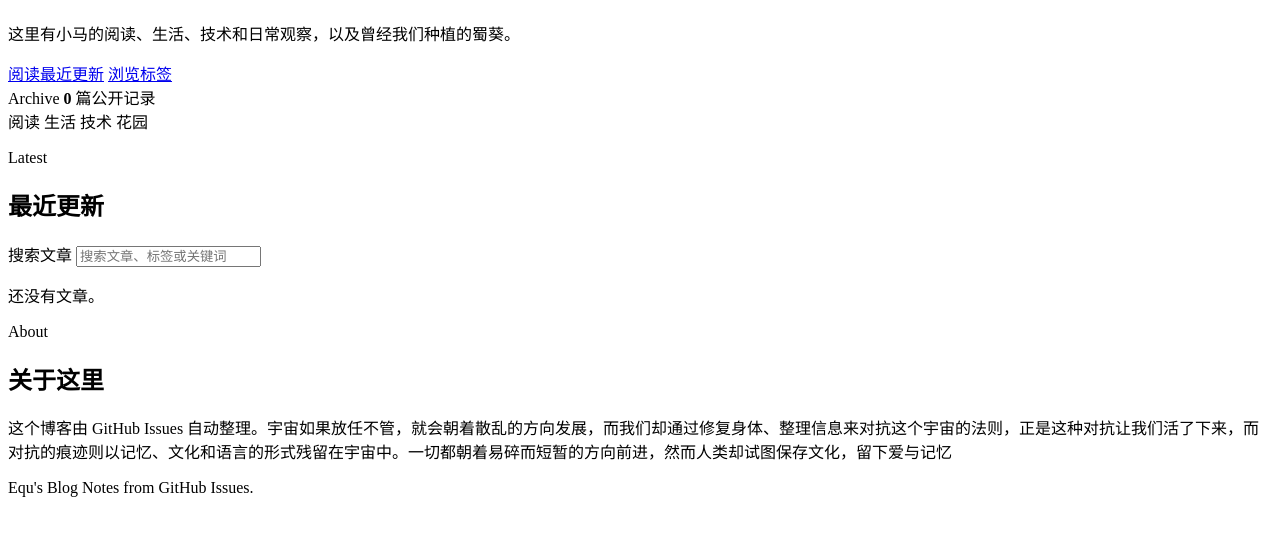
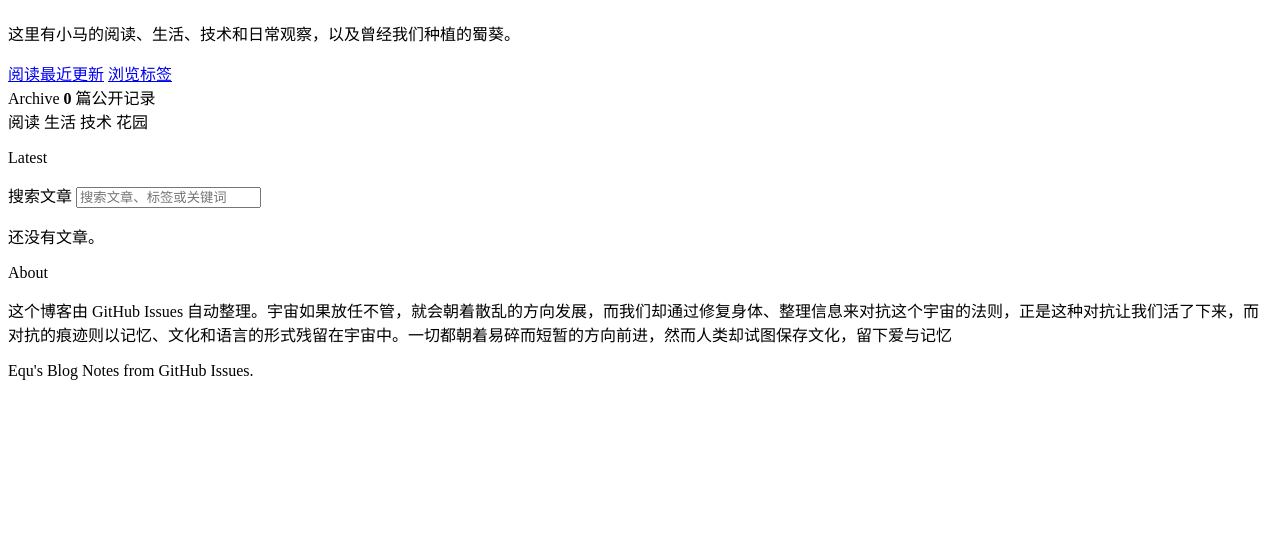
Before and after one commit to Equuuu/Equ_Blog, a Python web app: template site-overrides/templates/index.html in a window 1280 px wide. Shown: the part 163-699 px from the top of the page. Run offline with Jinja, Linux system fonts and the light colour scheme; the template is opened without the code that fills it, so the values that code supplies are empty.

Commit message:
Remove duplicate homepage section titles

```diff
--- a/index.html
+++ b/index.html
@@ -51,7 +51,6 @@
     <section class="section-block" id="latest">
       <div class="section-heading">
         <p>Latest</p>
-        <h2>最近更新</h2>
       </div>
       <div class="post-tools" aria-label="文章搜索">
         <label class="search-field">
@@ -87,7 +86,6 @@
     <section class="section-block about-block" id="about">
       <div class="section-heading">
         <p>About</p>
-        <h2>关于这里</h2>
       </div>
       <p>这个博客由 GitHub Issues 自动整理。宇宙如果放任不管，就会朝着散乱的方向发展，而我们却通过修复身体、整理信息来对抗这个宇宙的法则，正是这种对抗让我们活了下来，而对抗的痕迹则以记忆、文化和语言的形式残留在宇宙中。一切都朝着易碎而短暂的方向前进，然而人类却试图保存文化，留下爱与记忆</p>
     </section>
--- a/site-overrides/templates/index.html
+++ b/site-overrides/templates/index.html
@@ -29,7 +29,6 @@
 <section class="section-block" id="latest">
   <div class="section-heading">
     <p>Latest</p>
-    <h2>最近更新</h2>
   </div>
   <div class="post-tools" aria-label="文章搜索">
     <label class="search-field">
@@ -65,7 +64,6 @@
 <section class="section-block about-block">
   <div class="section-heading">
     <p>About</p>
-    <h2>关于这里</h2>
   </div>
   <p>这个博客由 GitHub Issues 自动整理。宇宙如果放任不管，就会朝着散乱的方向发展，而我们却通过修复身体、整理信息来对抗这个宇宙的法则，正是这种对抗让我们活了下来，而对抗的痕迹则以记忆、文化和语言的形式残留在宇宙中。一切都朝着易碎而短暂的方向前进，然而人类却试图保存文化，留下爱与记忆</p>
 </section>
```
